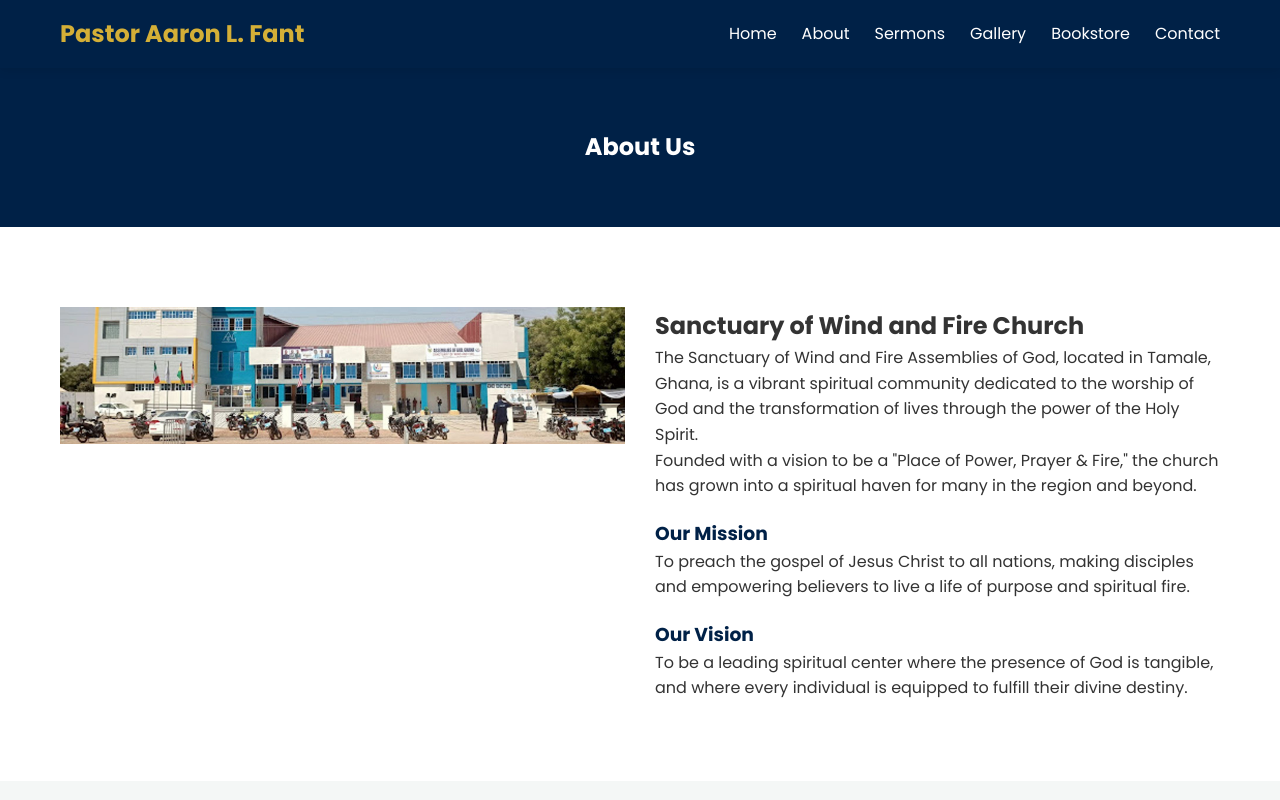
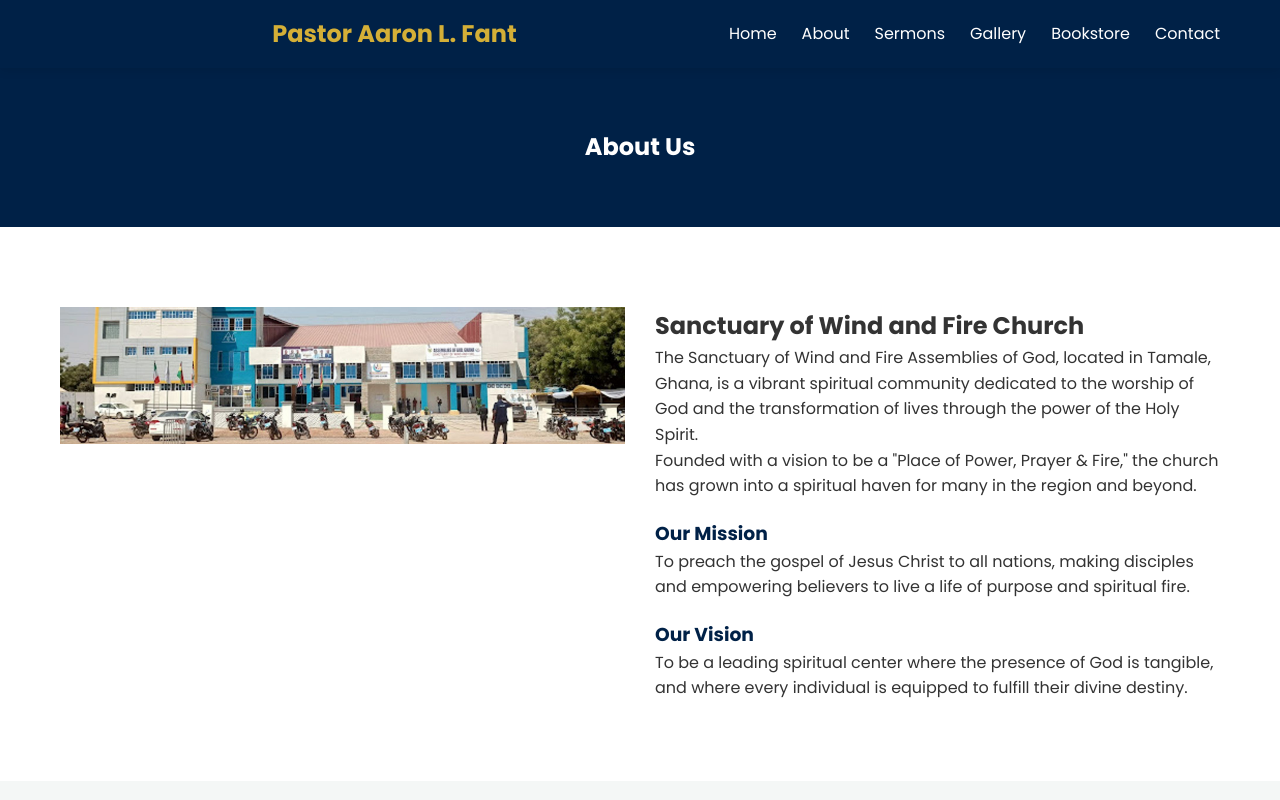
Before and after one commit to adamzak360-spec/pastor-Aaron-Lambon-Fant-, a plain HTML site: page about.html in a window 1280 px wide. Shown: the top 800 px of the page. Drawn offline with Linux system fonts and the light colour scheme.

Commit message:
Fix header alignment for pastor name

```diff
--- a/assets/css/style.css
+++ b/assets/css/style.css
@@ -63,12 +63,15 @@
     display: flex;
     justify-content: space-between;
     align-items: center;
+    width: 100%;
 }
 
 .logo {
     font-size: 1.5rem;
     font-weight: 700;
     color: var(--secondary-color);
+    flex: 1;
+    text-align: center;
 }
 
 .nav-links {
```
